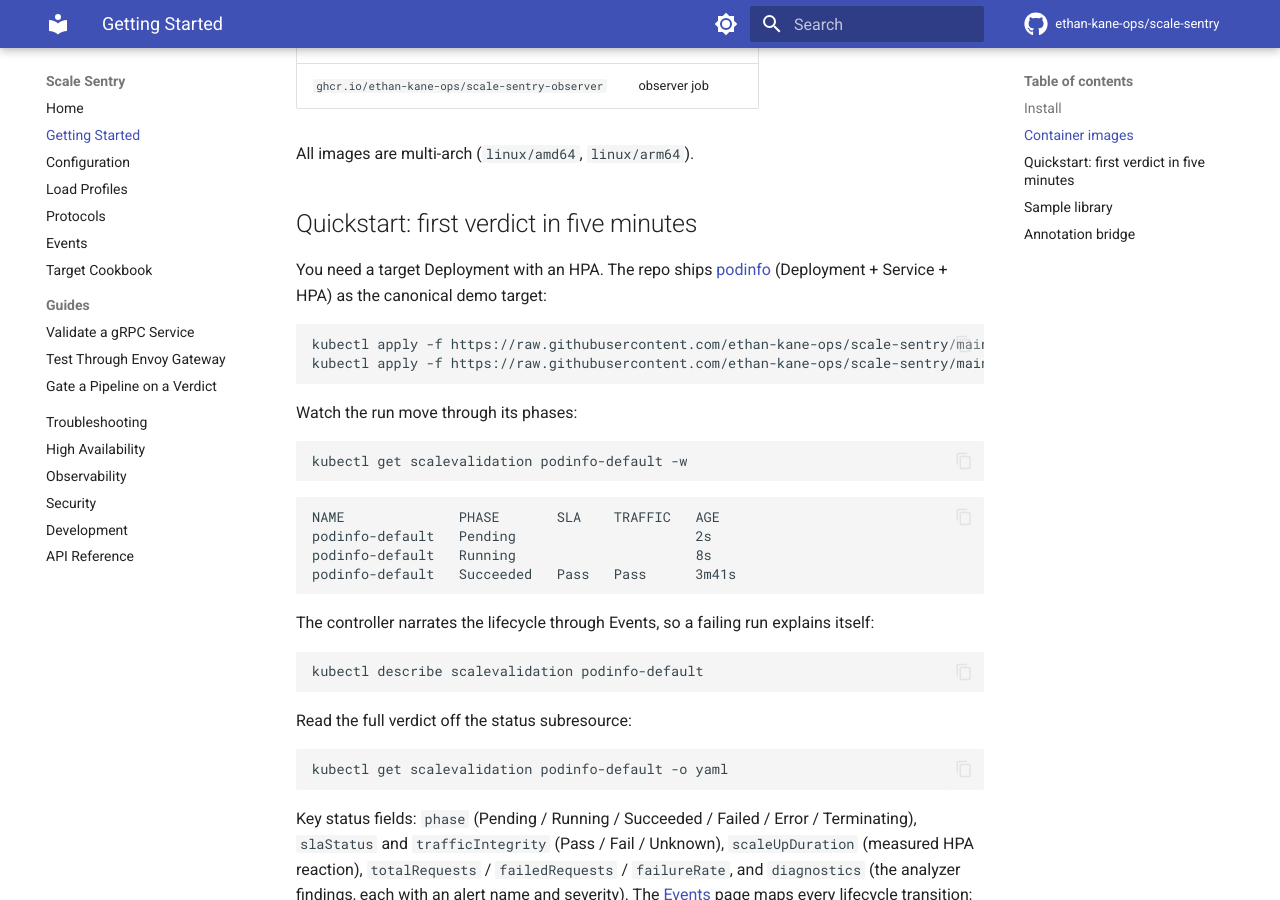
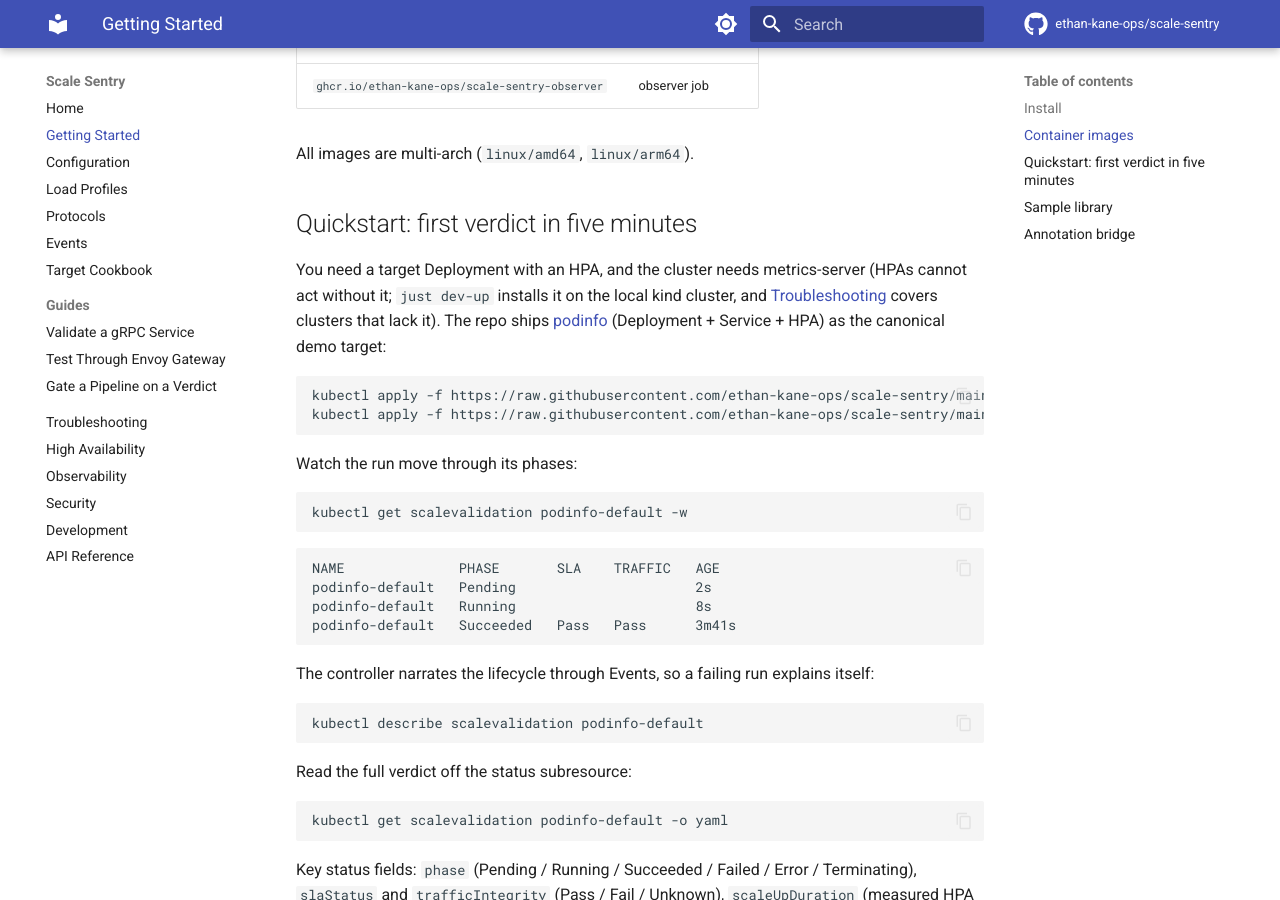
Before and after one commit to ethan-kane-ops/scale-sentry, an MkDocs documentation site: the page built from docs/getting-started.md, in a window 1280 px wide and 900 px high, scrolled down 686 px. Built offline with MkDocs 1.6.1 and Material for MkDocs 9.7.7, drawn with Linux system fonts in a browser that asks for light colours; comment, search, counter and statistics services are not loaded.

Commit message:
fix(dev): dev-up installs metrics-server (ENG-65)
- quickstart HPA cannot act without it; gap found by driving the
  demo recording against a fresh dev cluster
- getting-started notes the requirement + troubleshooting pointer

````diff
--- a/docs/getting-started.md
+++ b/docs/getting-started.md
@@ -27,7 +27,7 @@ All images are multi-arch (`linux/amd64`, `linux/arm64`).
 
 ## Quickstart: first verdict in five minutes
 
-You need a target Deployment with an HPA. The repo ships [podinfo](https://github.com/stefanprodan/podinfo) (Deployment + Service + HPA) as the canonical demo target:
+You need a target Deployment with an HPA, and the cluster needs metrics-server (HPAs cannot act without it; `just dev-up` installs it on the local kind cluster, and [Troubleshooting](troubleshooting.md) covers clusters that lack it). The repo ships [podinfo](https://github.com/stefanprodan/podinfo) (Deployment + Service + HPA) as the canonical demo target:
 
 ```bash
 kubectl apply -f https://raw.githubusercontent.com/ethan-kane-ops/scale-sentry/main/config/samples/targets/podinfo.yaml
````
Also changed, not shown: 1 other file.
